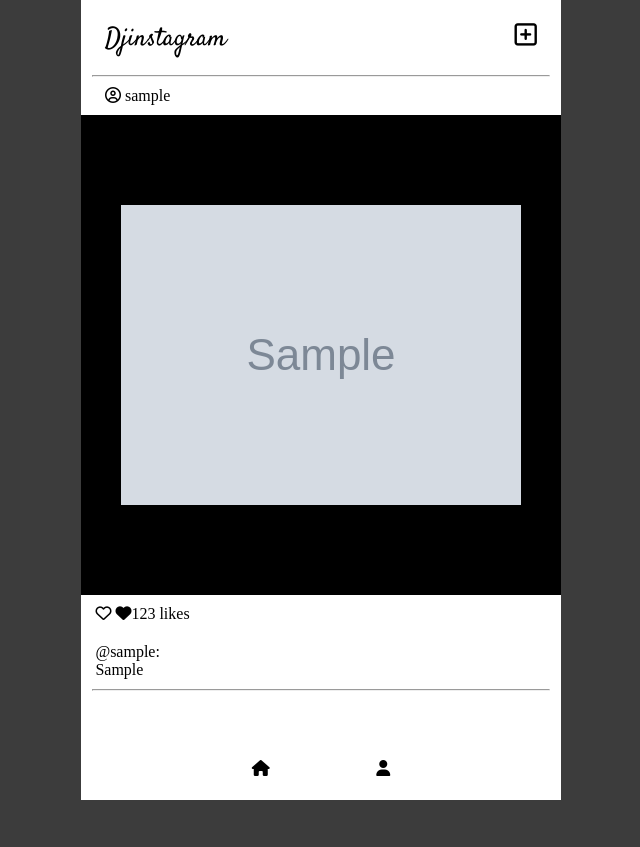
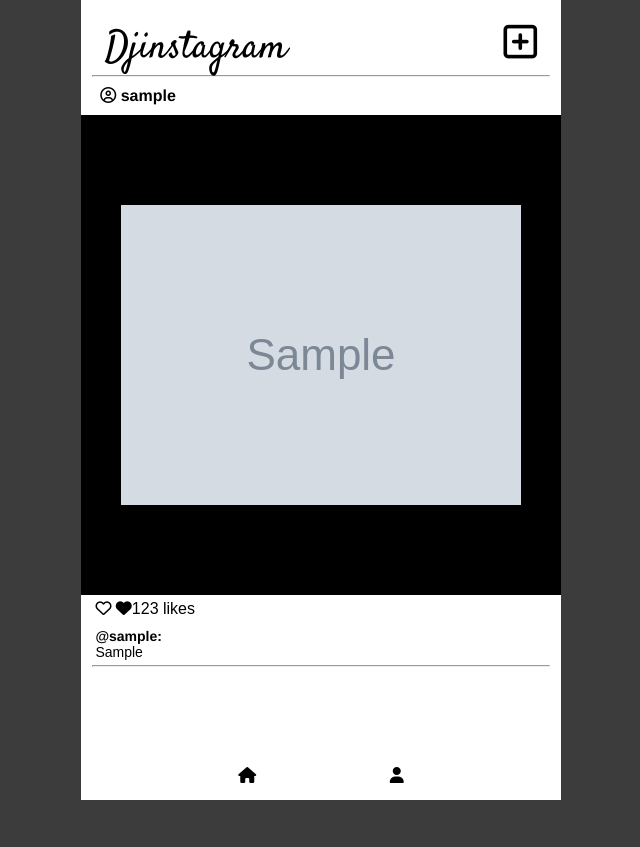
Before and after one commit to richclarke0/Djinstagram, a Django app: page /posts/ in a window 1280 px wide. Shown: the whole page, without its empty margins (319-959 px from the left). Before the commit the page ends 800 px from the top, so only its background shows below. Run offline with Django 4.2, Linux system fonts and the light colour scheme; a user stored in the database is signed in; tables that the repository leaves empty hold one stand-in row (values such as "Sample post"); grey boxes marked "Sample" are stand-in pictures; some libraries are stand-ins or nearby versions.

Commit message:
completes styling for posts/index

```diff
--- a/main_app/static/css/style.css
+++ b/main_app/static/css/style.css
@@ -7,6 +7,8 @@
     --username-text: "Helvetica Neue Light", sans-serif;
     --descriptive-text: "HelveticaNeue-Light", sans-serif;
 }
+
+/* Styles the base.html */
 
 * {
     margin: 0;
@@ -30,13 +32,13 @@ header {
 }
 
 nav a {
-    font-size: 2vw;
+    font-size: 3vw;
     color: var(--logo-color);
 }
 
 .logo {
     font-family: var(--logo-text);
-    font-size: 2vw;
+    font-size: 3vw;
 }
 
 .logo a {
@@ -45,10 +47,11 @@ nav a {
 }
 
 footer {
-    position: fixed;
+    position: sticky;
     display: flex;
     flex-flow: row nowrap;
     justify-content: space-evenly;
+    align-items: center;
     box-sizing: border-box;
     background-color: white;
     bottom: 0;
@@ -70,6 +73,8 @@ footer {
     overflow-y:scroll;
 }
 
+/* Begins Style for Posts, templates/index.html posts/index.html */
+
 .post {
     display: flex;
     flex-direction: column;
@@ -78,7 +83,10 @@ footer {
 
 .post-header {
     display: flex;
-    padding: 10px 5%;
+    padding: 10px 4%;
+    font-family: var(--heading-text);
+    font-size: 2vh;
+    font-weight: bold;
 }
 
 .post-img {
@@ -98,11 +106,21 @@ footer {
 
 .post-likes {
     display: flex;
-    padding: 10px 3%;
+    padding: 5px 3%;
+    font-family: var(--descriptive-text);
+    font-size: 2vh;
 }
 
 .post-description {
-    padding: 10px 3%;
+    padding: 5px 3%;
+    font-family: var(--descriptive-text);
+    font-size: 1.75vh;
+}
+
+.post-author {
+    font-family: var(--heading-text);
+    font-size: 1.75vh;
+    font-weight: bold;
 }
 
 hr {
@@ -110,6 +128,9 @@ hr {
     margin: auto;
 }
 
+
+/* Webkit for scroll in base.html */
+
 ::-webkit-scrollbar {
     display: none;
 }
```
Also changed, not shown: main_app/templates/posts/index copy.html (deleted, +0 -17 lines).
